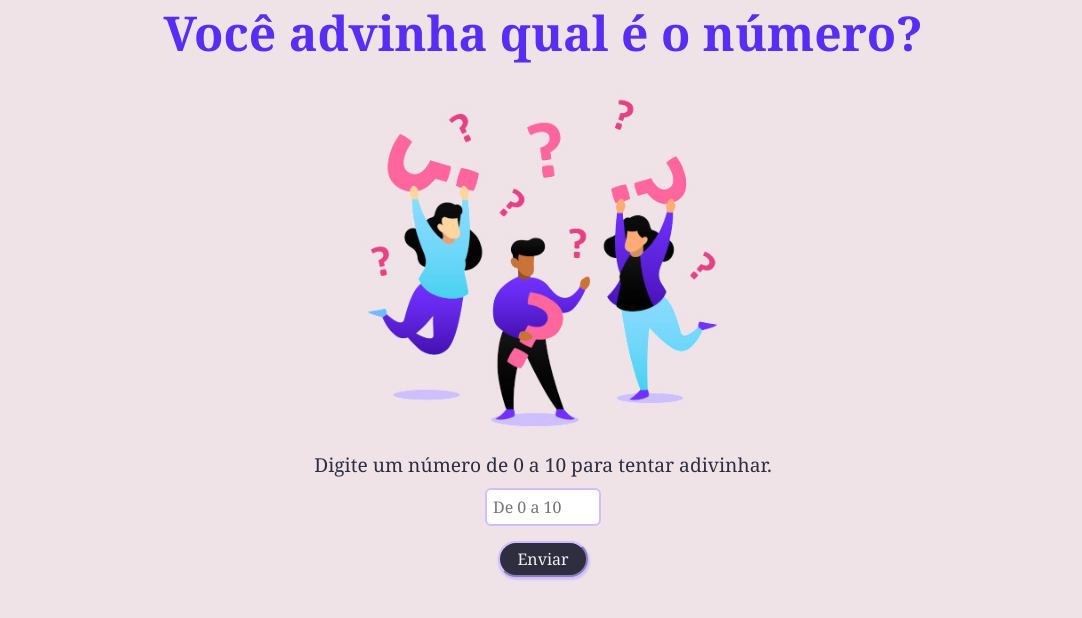
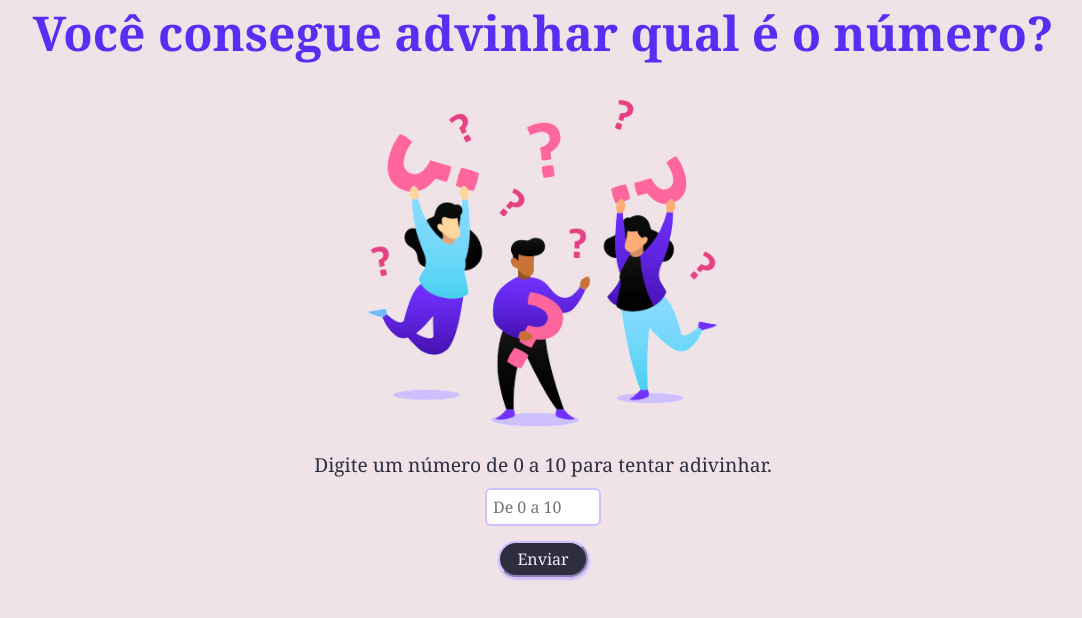
Before and after one commit to nfreitaz/adivinha-o-numero, a plain HTML site: page index.html in a window 1280 px wide. Shown: the whole page, without its empty margins (97-1179 px from the left). Drawn offline with Linux system fonts and the light colour scheme; a web font is replaced by a local one.

Commit message:
Change text html

```diff
--- a/index.html
+++ b/index.html
@@ -13,7 +13,7 @@
     </head>
     <body>
         <header>
-            <h1>Você advinha qual é o número?</h1>
+            <h1>Você consegue advinhar qual é o número?</h1>
         </header>
         <main>
             <div>
```
